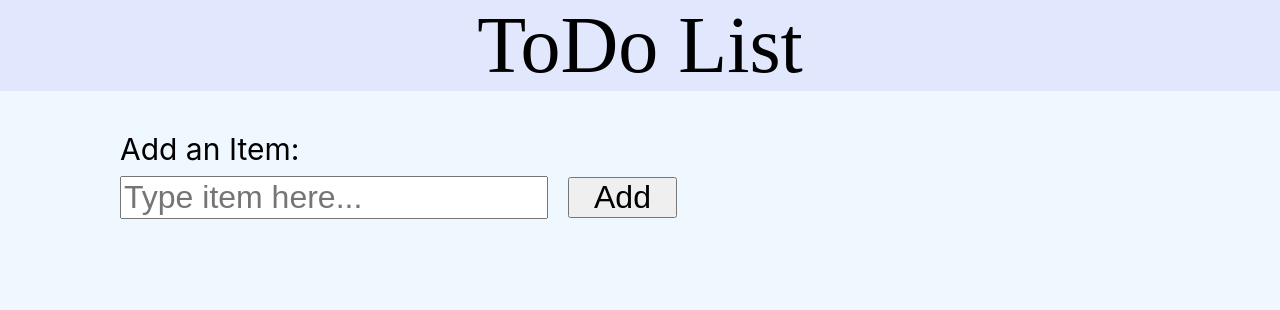
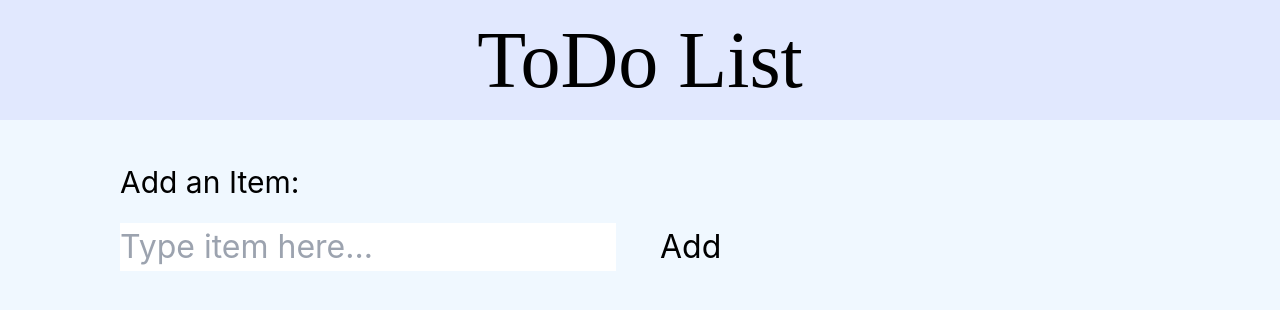
Before and after one commit to nagaraju90108/webproject, a React (Create React App) app: page / in a window 1280 px wide. Shown: the top 310 px of the page. Built offline with nearby package versions, Linux system fonts and the light colour scheme.

Commit message:
Tailwind added

```diff
--- a/package.json
+++ b/package.json
@@ -34,5 +34,10 @@
       "last 1 firefox version",
       "last 1 safari version"
     ]
+  },
+  "devDependencies": {
+    "autoprefixer": "^10.4.2",
+    "postcss": "^8.4.7",
+    "tailwindcss": "^3.0.23"
   }
 }
--- a/src/index.css
+++ b/src/index.css
@@ -1,3 +1,7 @@
+@tailwind base;
+@tailwind components;
+@tailwind utilities;
+
 body {
   margin: 0;
   font-family: -apple-system, BlinkMacSystemFont, 'Segoe UI', 'Roboto', 'Oxygen',
--- /dev/null
+++ b/tailwind.config.js
@@ -0,0 +1,9 @@
+module.exports = {
+  content: [
+    "./src/**/*.{js,jsx,ts,tsx}",
+  ],
+  theme: {
+    extend: {},
+  },
+  plugins: [],
+}
```
Also changed, not shown: 1 other file (tests, documents, lock files or other folders).
